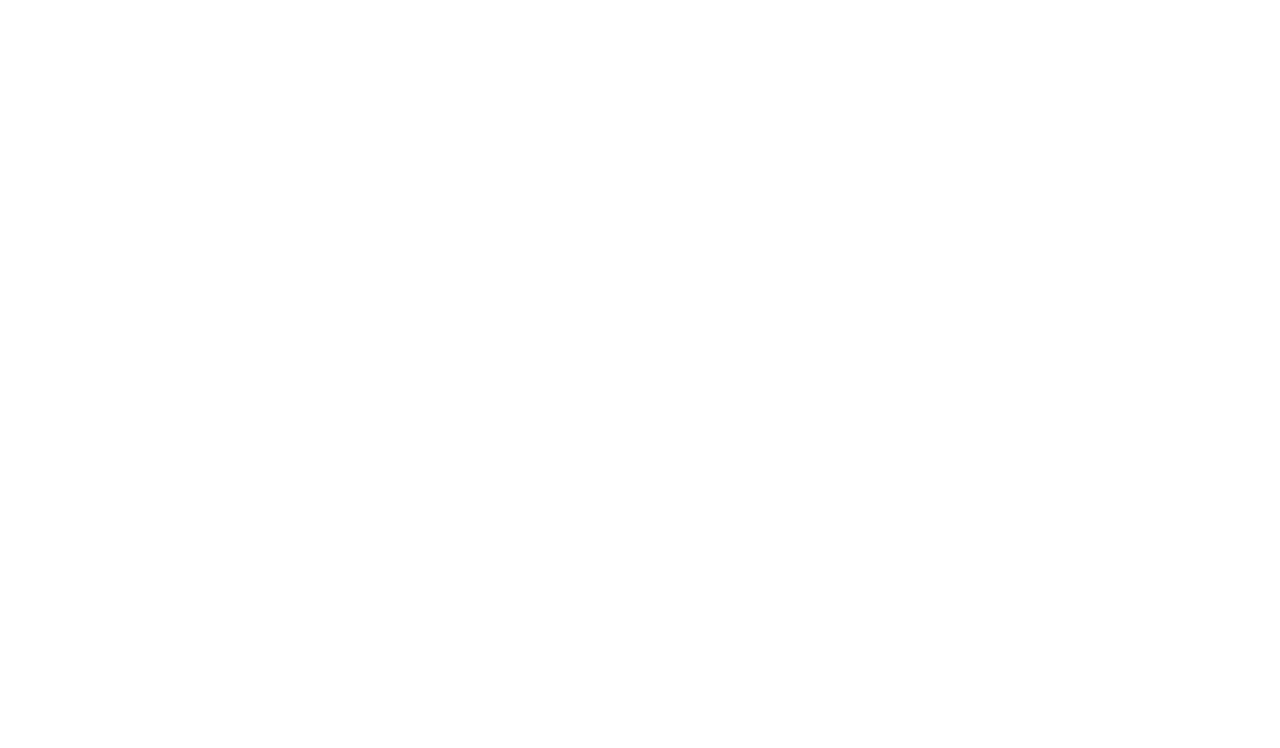
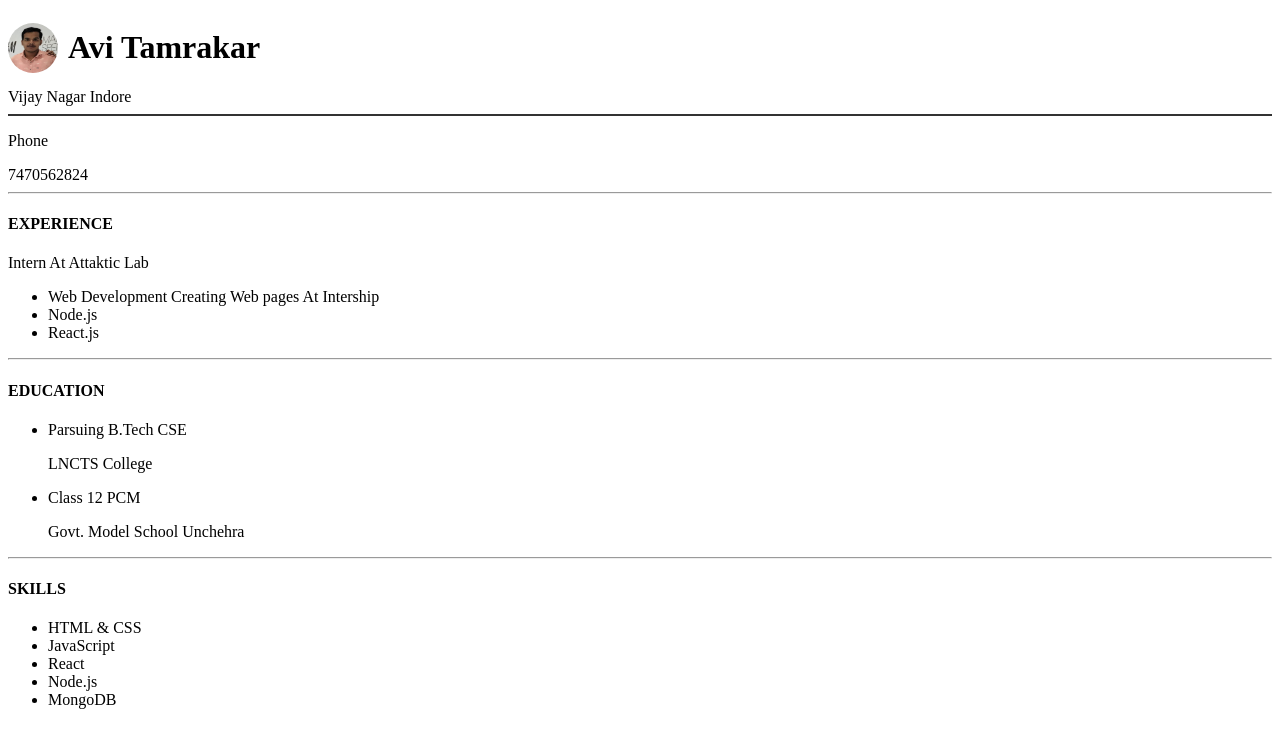
Before and after one commit to Avi-2024/Resume, a plain HTML site: page index.html in a window 1280 px wide. Drawn offline with Linux system fonts and the light colour scheme.

Commit message:
Add files via upload

```diff
--- a/index.html
+++ b/index.html
@@ -1,21 +1,58 @@
-<!-- Write you code by following the instructions below: -->
+<!DOCTYPE html>
+<html lang="en">
+<head>
+    <meta charset="UTF-8">
+    <meta name="viewport" content="width=device-width, initial-scale=1.0">
+    <title>Document</title>
+    <style>
+        .container {
+             display: flex;
+             align-items: center;
+         }
+        img {
+             width: 50px;
+             height: 50px;
+             margin-right: 10px;
+             border-radius: 50%;
+         }
+     </style>
+</head>
+<body>
+    <div class="container">
+        <img src="/photo.jpg" alt="My Image">
+        <h1>Avi Tamrakar</h1>
+    </div>
+    <span>Vijay Nagar Indore</span>
+    <hr style="border: 1px solid #333;">
+    <p> Phone</p>
+    <span>7470562824</span>
+    <hr>
+    <h4>EXPERIENCE</h4>
+    <p>Intern At Attaktic Lab</p>
+    <ul>
+        <li>Web Development Creating Web pages At Intership </li>
+        <li>Node.js</li>
+        <li>React.js</li>
+    </ul>
+    <hr>
+    <h4>EDUCATION</h4>
+    <ul>
+        <li>Parsuing B.Tech CSE
+            <p>LNCTS College</p>
+        </li>
+        <li> Class 12 PCM
+            <p> Govt. Model School Unchehra</p>
+        </li>
+    </ul>
+    <hr>
+    <h4> SKILLS</h4>
+    <ul>
+        <li>HTML & CSS</li>
+        <li> JavaScript</li>
+        <li> React</li>
+        <li> Node.js</li>
+        <li>MongoDB</li>
+    </ul>
 
-
- <!-- Step 1: Insert the HTML boilerplate  -->
-    <!-- Note: In VS Code a boilerplate can be easily inserted by by Pressing !(exclamation mark) and then hitting Enter, Now this shortcut key for the emmet could vary depending on the editor you are using or it may not be available in a different editor.-->
-
-
- <!-- Step 2: Look at the solution.png file and try to replicate the output -->
-    <!-- Note: Do not pay attention to the the font weight which is shown in solution.png.Because it is bold for some headings. It is okay as long as you use the correct hierarchy of heading tags. -->
-
-<!-- Step 3: Insert your image in your contact section just above your 'PHONE' heading at the top -->
-    <!-- Note: You can also add attributes like height and width to img tag in order to resize your image properly -->
-
-
-<!-- ....................Additional challenge................... -->
- <!-- Step 4: Try to make the image a rounded. You can also browse for help for this. -->
-
-
-<!-- .................DO NOT WRITE ANYTHING ABOVE.................... -->
-
-<!-- .................WRITE YOUR CODE BELOW...................  -->
+</body>
+</html>
```
Also changed, not shown: photo.jpg (added).
